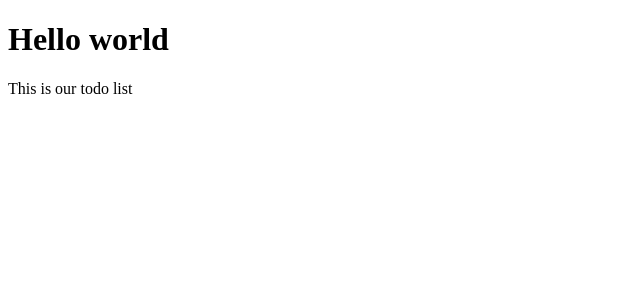
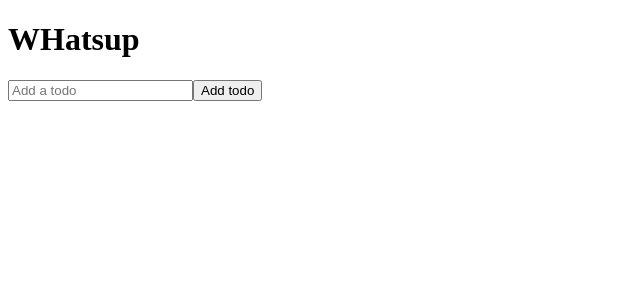
Before and after one commit to PrunesLand/Todolist-Reborn, a React (Create React App) app: page / in a window 1280 px wide. Shown: the top 300 px of the page, without its empty margins (0-640 px from the left). Built offline with nearby package versions, Linux system fonts and the light colour scheme.

Commit message:
added todo files

```diff
--- a/src/App.js
+++ b/src/App.js
@@ -1,10 +1,10 @@
-
+import TodoForm from "./Components/TodoForm";
+import TodoList from "./Components/TodoList";
 
 function App() {
   return (
-    <div>
-      <h1>Hello world</h1>
-      <p>This is our todo list</p>
+    <div className="todo-app">
+      <TodoList />
     </div>
   );
 }
--- /dev/null
+++ b/src/Components/TodoForm.js
@@ -0,0 +1,37 @@
+import React, { useState } from 'react'
+
+function TodoForm(props) {
+
+    const [input, setInput] = useState('')
+
+    const handleChange = e => {
+        setInput(e.target.value)
+    }
+
+    const handelSubmit = e => {
+        e.preventDefault();
+
+        props.onSubmit({
+            id: Math.floor(Math.random() * 10000),
+            text: input
+        })
+
+        setInput("");
+
+    }
+    return (
+        <form className="todo-form" onSubmit={handelSubmit}>
+            <input
+                type="text"
+                placeholder="Add a todo"
+                value={input}
+                name="text"
+                className="todo-input"
+                onChange={handleChange}
+            />
+            <button className="todo-button"> Add todo</button>
+        </form>
+    )
+}
+
+export default TodoForm
--- /dev/null
+++ b/src/Components/TodoList.js
@@ -0,0 +1,24 @@
+import React, { useState } from 'react'
+import TodoForm from './TodoForm'
+
+function TodoList() {
+    const [todos, setTodos] = useState([])
+
+    const addTodo = todo => {
+        if (!todo.text || /^\s*$/.test(todo.text)) {
+            return
+        }
+
+        const newTodos = [todo, ...todos]
+        setTodos(newTodos)
+        console.log(todo, ...todos)
+    }
+    return (
+        <div>
+            <h1>WHatsup</h1>
+            <TodoForm onSubmit={addTodo} />
+        </div>
+    )
+}
+
+export default TodoList
```
Also changed, not shown: src/Components/Todo.js (added).
